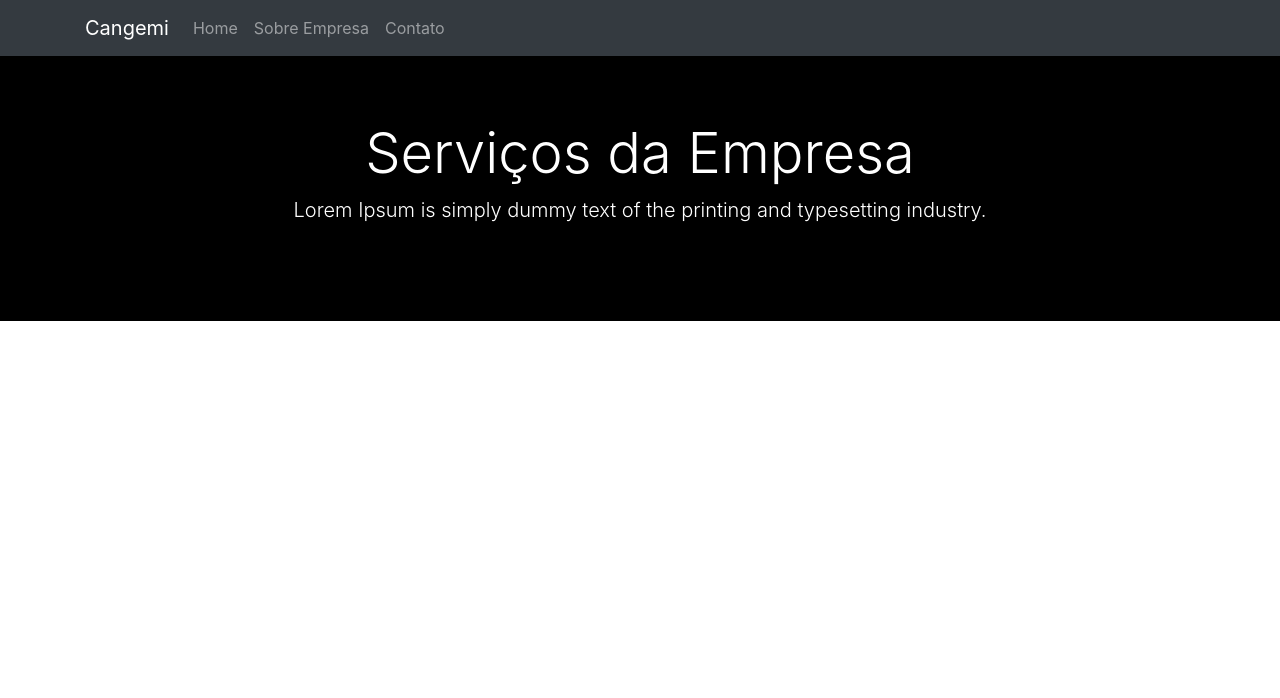
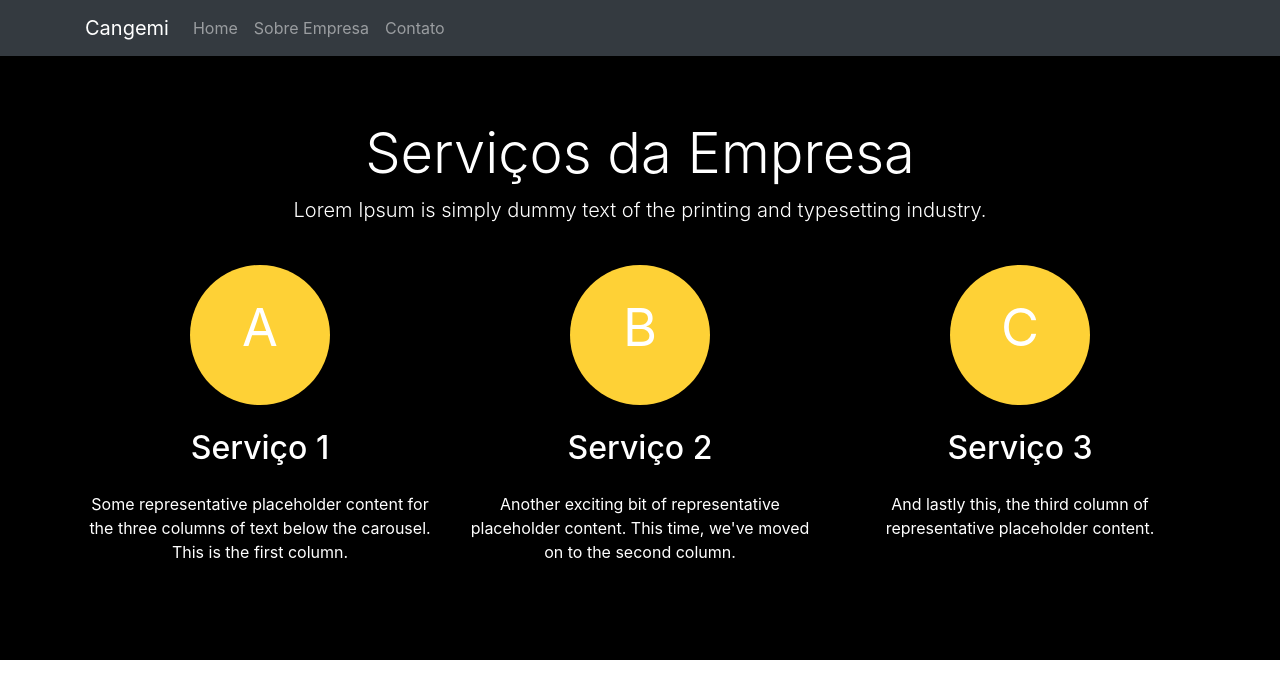
Before and after one commit to Cangemi/ideia-unica, a Next.js app: page / in a window 1280 px wide. Shown: the top 698 px of the page. Built offline with nearby package versions, Linux system fonts and the light colour scheme.

Commit message:
preimeira página

```diff
--- a/pages/index.css
+++ b/pages/index.css
@@ -5,4 +5,18 @@
     padding-bottom: 80px;
     color: #fff;
     background-color: black;
+    margin-bottom: 0rem;
 }
+
+.circulo{
+    width: 140px;
+    height: 140px;
+    background-color: #fed136;
+    font-size: 52px;
+    padding-top: 24px;
+}
+
+.centralizar{
+    margin: 0 auto !important;
+    float: none !important;
+}
--- a/pages/index.js
+++ b/pages/index.js
@@ -2,26 +2,55 @@ import Head from 'next/head'
 
 import Menu from '../components/Menu';
 
-import {Jumbotron, Container} from 'reactstrap'
+import { Jumbotron, Container } from 'reactstrap'
 
 import 'bootstrap/dist/css/bootstrap.min.css';
 
 
 
-function Home(){
-    return(
+function Home() {
+    return (
         <div>
             <Head>
                 <title>Home - Cangemi</title>
-                <meta name='description' content='Site de estudo'/>
-                <meta name='author' content='Pedro Cangemi'/>
+                <meta name='description' content='Site de estudo' />
+                <meta name='author' content='Pedro Cangemi' />
             </Head>
             <Menu />
             <Jumbotron fluid className="servicos-gerais" id="servicos">
 
                 <Container className="text-center">
-                    <h1 className='display-4'>Serviços da Empresa</h1>
-                    <p className='lead'>Lorem Ipsum is simply dummy text of the printing and typesetting industry.</p>
+                    <div>
+                        <h1 className='display-4'>Serviços da Empresa</h1>
+                        <p className='lead pb-4'>Lorem Ipsum is simply dummy text of the printing and typesetting industry.</p>
+                    </div>
+                    <div class="row">
+                        <div class="col-lg-4">
+                            <div className="rounded-circle circulo centralizar">
+                                A
+                            </div>
+
+                            <h2 className="mt-4 mb-4">Serviço 1</h2>
+                            <p>Some representative placeholder content for the three columns of text below the carousel. This is the first column.</p>
+
+                        </div>
+                        <div class="col-lg-4">
+                           <div className="rounded-circle circulo centralizar">
+                                B
+                            </div>
+
+                            <h2 className="mt-4 mb-4">Serviço 2</h2>
+                            <p>Another exciting bit of representative placeholder content. This time, we've moved on to the second column.</p>
+
+                        </div>
+                        <div class="col-lg-4">
+                            <div className="rounded-circle circulo centralizar">
+                                C
+                            </div>
+                            <h2 className="mt-4 mb-4">Serviço 3</h2>
+                            <p>And lastly this, the third column of representative placeholder content.</p>
+                        </div>
+                    </div>
                 </Container>
             </Jumbotron>
 
```
